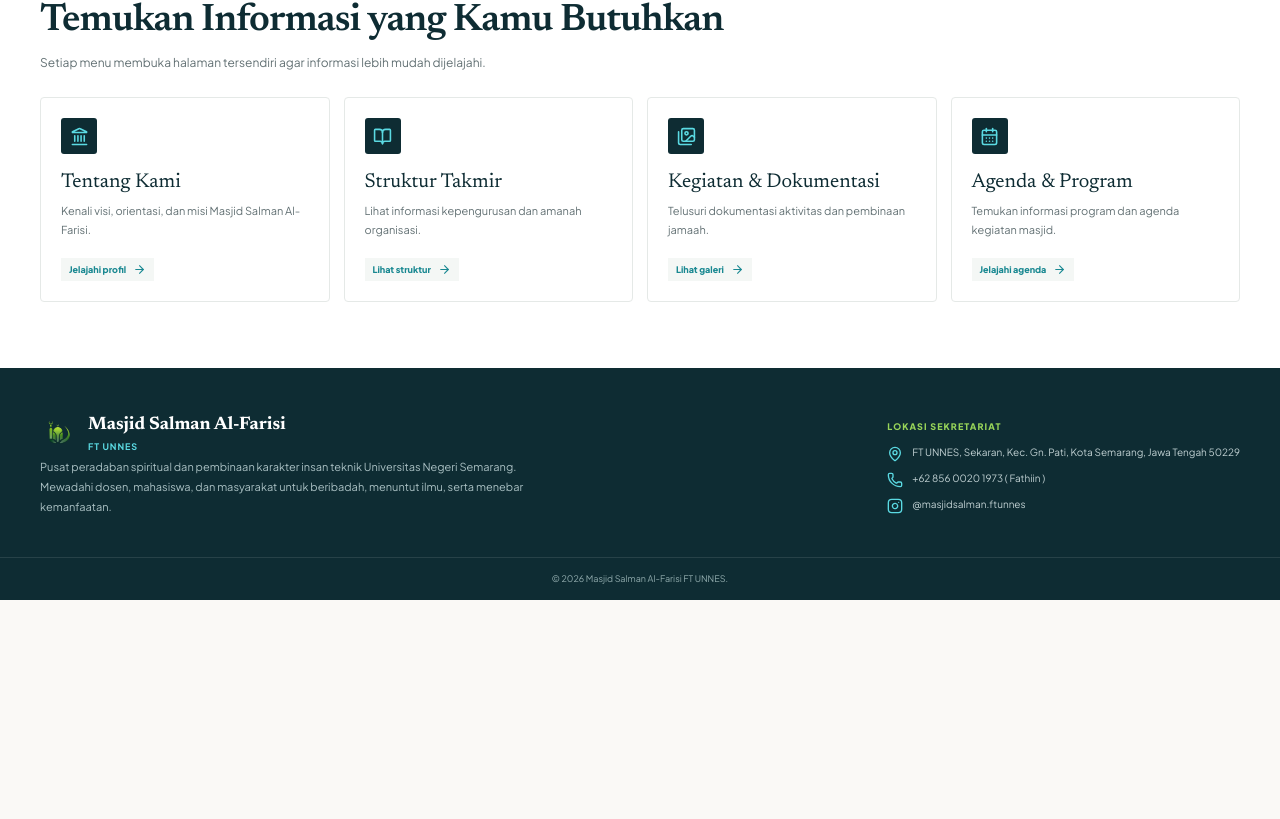
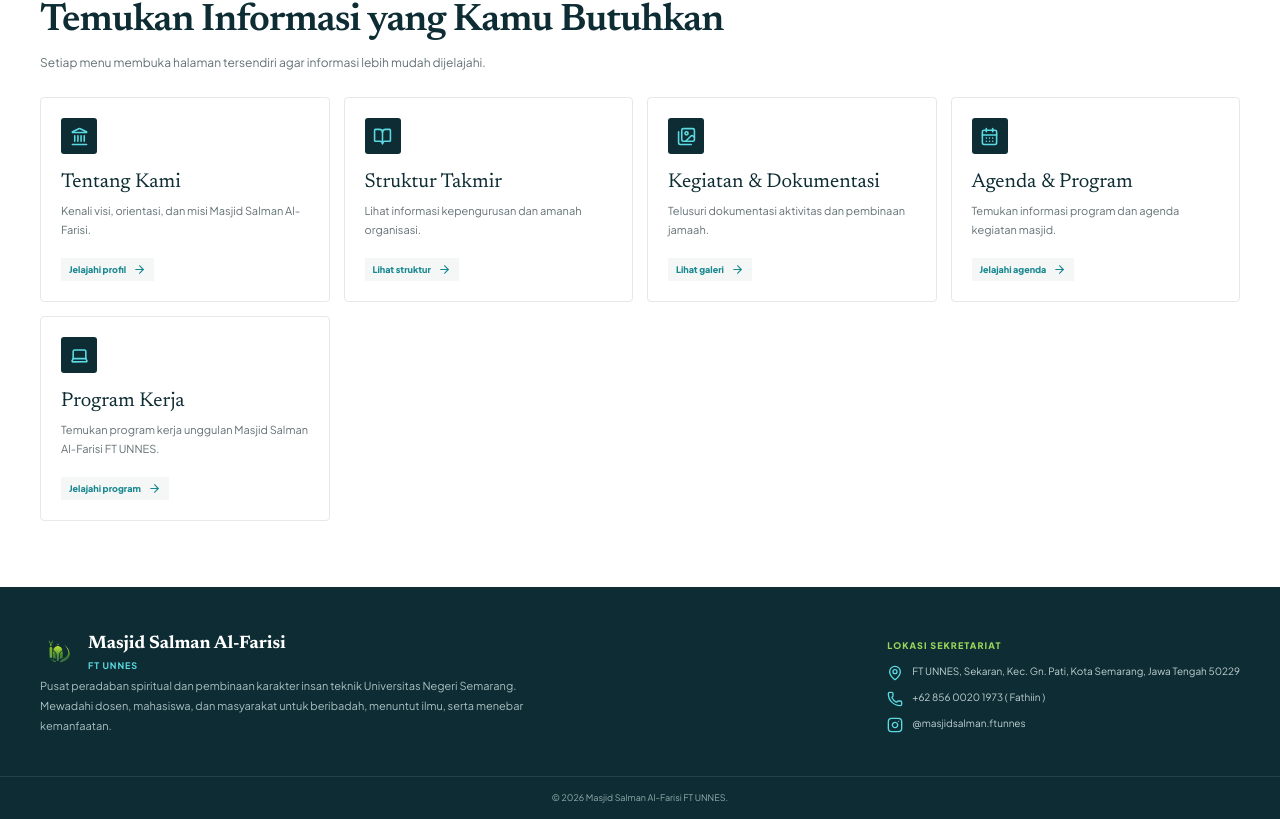
Before and after one commit to GinkoKy/masjid-salman-al-farisi, a React (Vite) app: page / in a window 1280 px wide. Shown: the part 1127-1946 px from the top of the page. Before the commit the page ends 1727 px from the top, so only its background shows below. Built offline with nearby package versions, Linux system fonts and the light colour scheme; no server answers.

Commit message:
Add program kerja link section in beranda

```diff
--- a/src/data/beranda.js
+++ b/src/data/beranda.js
@@ -4,6 +4,7 @@
   CalendarDays,
   Images,
   Landmark,
+  Laptop,
 } from 'lucide-react'
 
 export const berandaData = {
@@ -83,6 +84,14 @@
         to: '/agenda',
         label: 'Jelajahi agenda',
       },
+      {
+        icon: Laptop,
+        title: 'Program Kerja',
+        description:
+          'Temukan program kerja unggulan Masjid Salman Al-Farisi FT UNNES.',
+        to: '/program',
+        label: 'Jelajahi program',
+      },
     ],
   },
 }
```
